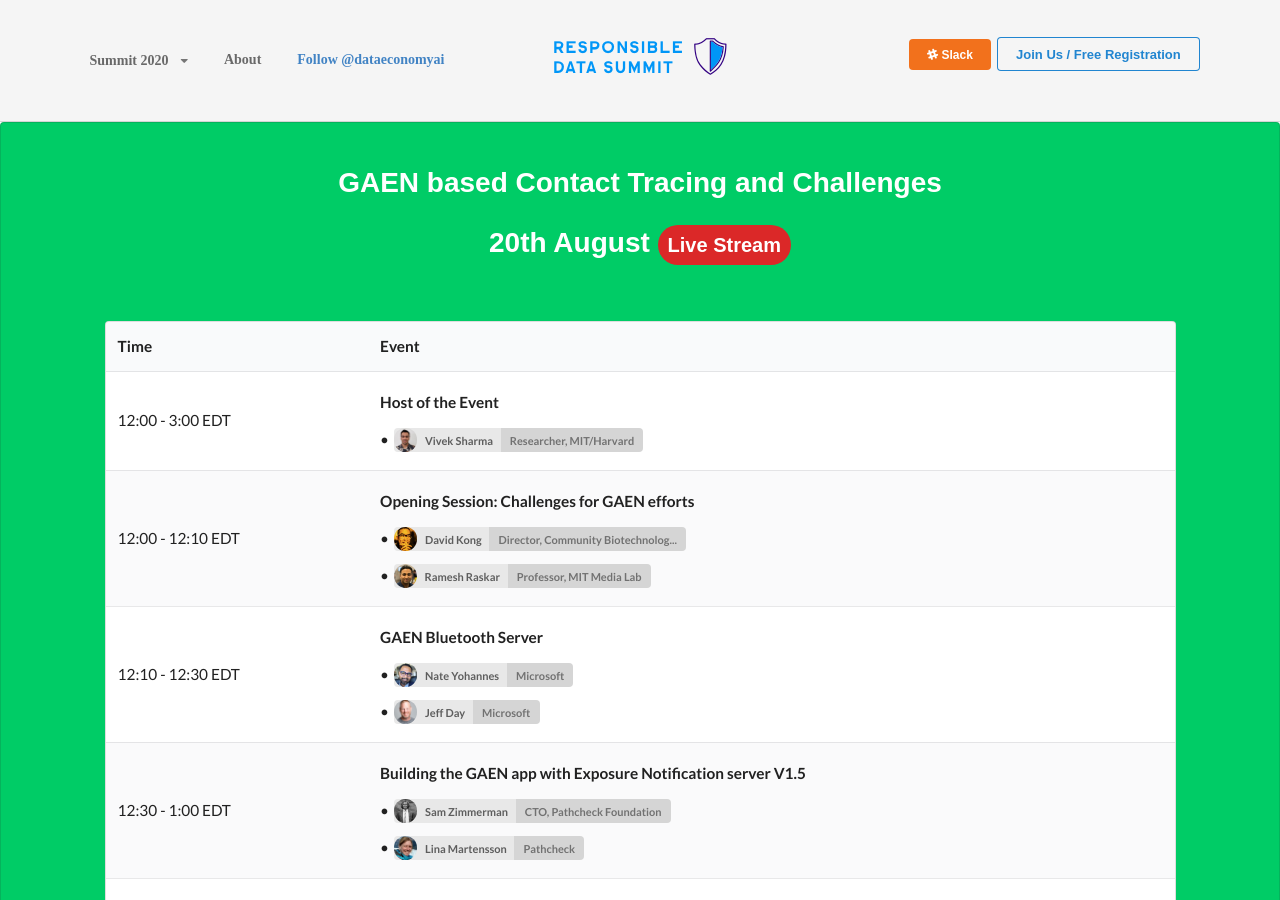
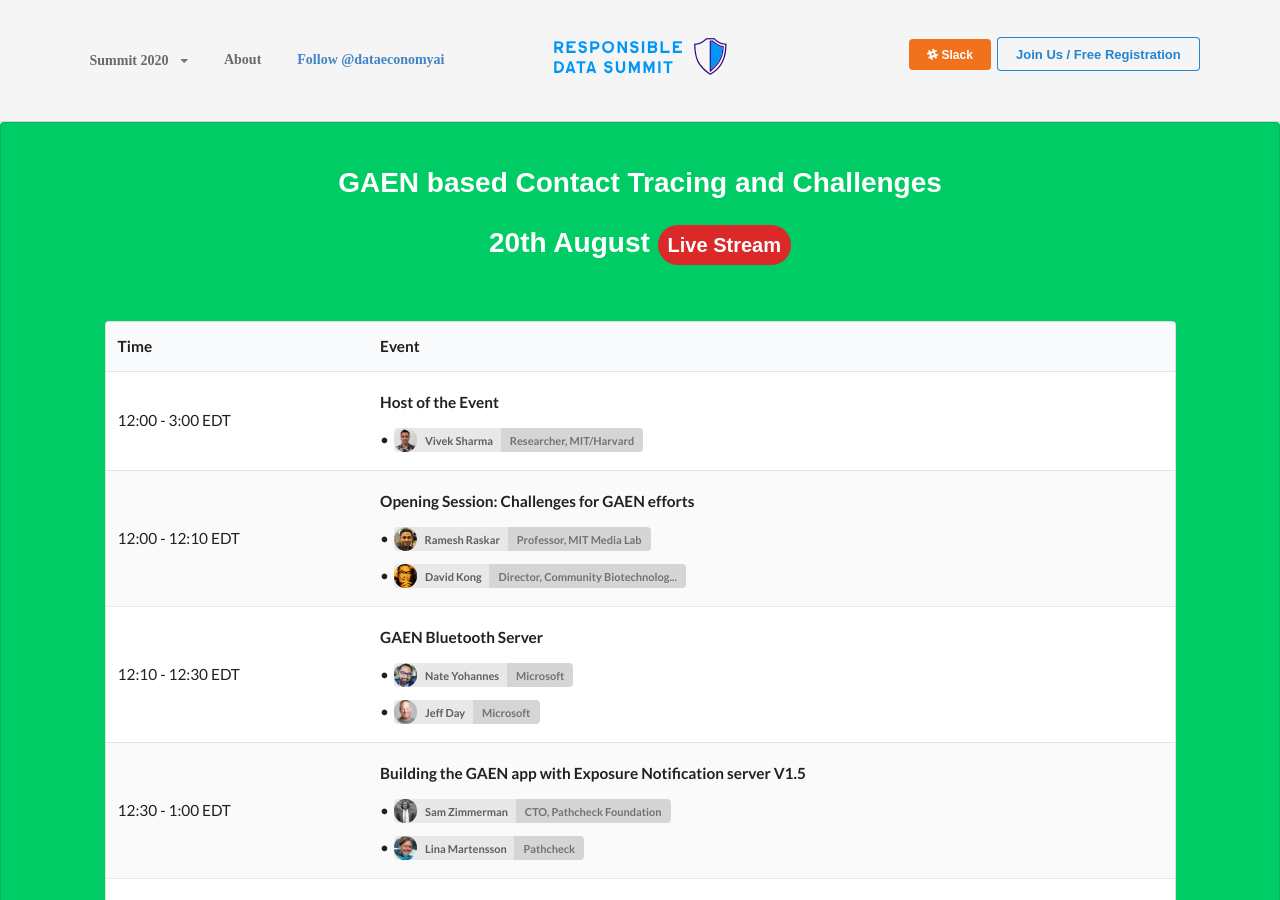
Before and after one commit to responsible-data-summit/events, a Jekyll site: the page built from agenda-0806.html, in a window 1280 px wide and 900 px high. Built offline with Jekyll 4.4.1, drawn with Linux system fonts in a browser that asks for light colours; some web fonts are replaced; comment, search, counter and statistics services are not loaded; some of the changed lines change nothing that is shown.

Commit message:
minor update

```diff
--- a/_data/agenda0820.yml
+++ b/_data/agenda0820.yml
@@ -11,8 +11,8 @@
     - title: "Opening Session: Challenges for GAEN efforts"
       #link: https://youtu.be/k-sIXplTssY
       speakers:
+        - name: Ramesh Raskar
         - name: David Kong
-        - name: Ramesh Raskar
 - time: 12:10 - 12:30
   sections:
     - title: "GAEN Bluetooth Server"
```
